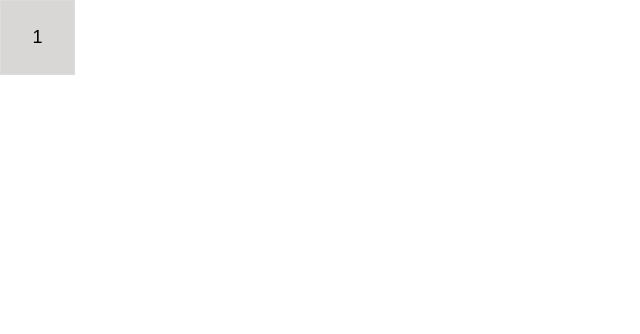
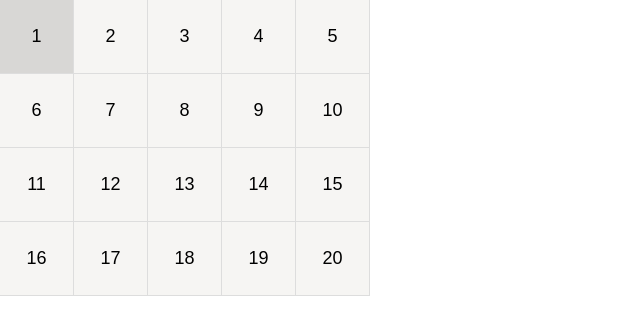
Before and after one commit to samscara1/bingo-app-tz, a React (Create React App) app: page / in a window 1280 px wide. Shown: the top 334 px of the page, without its empty margins (0-640 px from the left). Built offline with nearby package versions, Linux system fonts and the light colour scheme.

Commit message:
Board component completed

```diff
--- a/package.json
+++ b/package.json
@@ -7,6 +7,7 @@
     "@testing-library/jest-dom": "^5.16.2",
     "@testing-library/react": "^12.1.2",
     "@testing-library/user-event": "^13.5.0",
+    "nanoid": "^3.2.0",
     "react": "^17.0.2",
     "react-dom": "^17.0.2",
     "react-redux": "^7.2.6",
--- a/src/App.js
+++ b/src/App.js
@@ -1,8 +1,8 @@
 import React from 'react';
-import { Square } from './Square/Square';
+import { Board } from './Board/Board';
 
 export const App = () => {
   return (
-    <Square title={1}/>
+    <Board />
   );
 }
--- a/src/Board/Board.jsx
+++ b/src/Board/Board.jsx
@@ -0,0 +1,20 @@
+import React from 'react'
+import { Square } from '../Square/Square'
+import { nanoid } from 'nanoid'
+
+import style from './style.module.scss'
+import { useSelector } from 'react-redux'
+
+
+export const Board = () => {
+  const squares = useSelector(state => state.tickets.squaresNum)
+  return (
+    <section className={style.board}>
+      {
+        squares.map((square) => {
+          return <Square title={square} key={nanoid()}/>
+        })
+      }
+    </section>
+  )
+}
--- /dev/null
+++ b/src/Board/style.module.scss
@@ -0,0 +1,4 @@
+.board {
+  width: 380px;
+  border-collapse: collapse;
+}
--- a/src/Square/style.module.scss
+++ b/src/Square/style.module.scss
@@ -10,6 +10,7 @@
   cursor: pointer;
   height: 75px;
   width: 75px;
+  margin:-1px 0 0 -1px;
 
   &:hover {
     background-color: rgb(216, 215, 213);
--- /dev/null
+++ b/src/helpers/getSquares.js
@@ -0,0 +1,8 @@
+export const getSquares = (squares) => {
+  let set = [], range = squares;
+
+  for(var i = 1; i <= range; i++){
+      set[i]= i;
+  }
+  return set
+}
--- a/src/index.css
+++ b/src/index.css
@@ -1,5 +1,5 @@
 body {
-  margin: 0;
+  margin: auto 0;
   font-family: -apple-system, BlinkMacSystemFont, 'Segoe UI', 'Roboto', 'Oxygen',
     'Ubuntu', 'Cantarell', 'Fira Sans', 'Droid Sans', 'Helvetica Neue',
     sans-serif;
--- a/src/store/store.js
+++ b/src/store/store.js
@@ -1,5 +1,8 @@
 import { configureStore } from '@reduxjs/toolkit'
+import ticketsReducer from './ticketsSlice'
 
 export const store = configureStore({
-  reducer: {},
+  reducer: {
+    tickets: ticketsReducer
+  },
 })
--- a/src/store/ticketSlice.js
+++ b/src/store/ticketsSlice.js
@@ -1,15 +1,19 @@
 import { createSlice } from '@reduxjs/toolkit'
+import { getSquares } from '../helpers/getSquares'
 
 const initialState = {
+  squaresNum: getSquares(20),
   editionsNum: 0,
-  combinationsNum: 0,
-  tickets: []
+  ticketsNum: 3,
+  combinationsTotal: 0,
+  ticketsFullfilled: []
 }
 
 export const ticketsSlice = createSlice({
-  name: 'ticket',
+  name: 'tickets',
   initialState,
-  reducers: {},
+  reducers: {
+  },
 })
 
 // export const { } = ticketsSlice.actions
```
